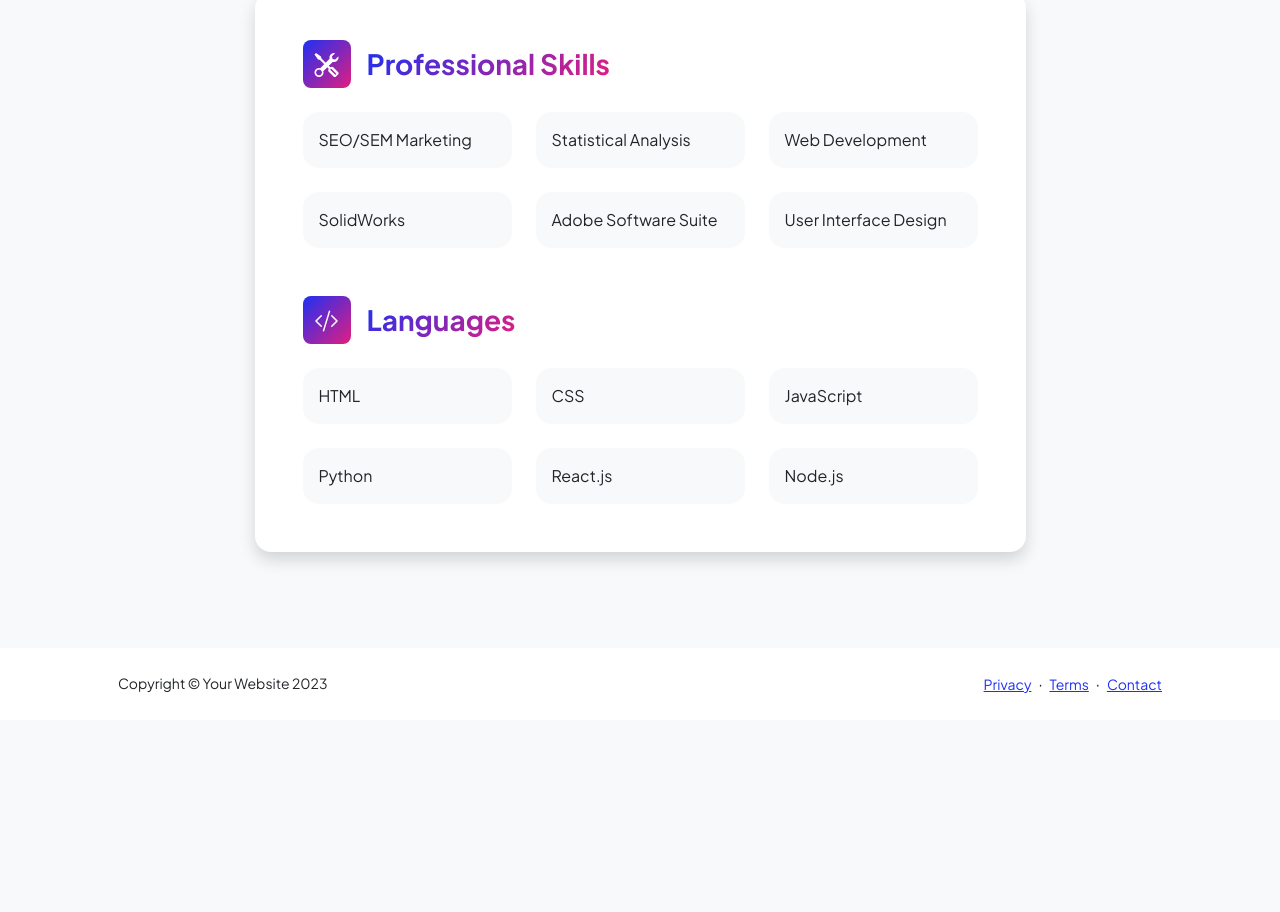
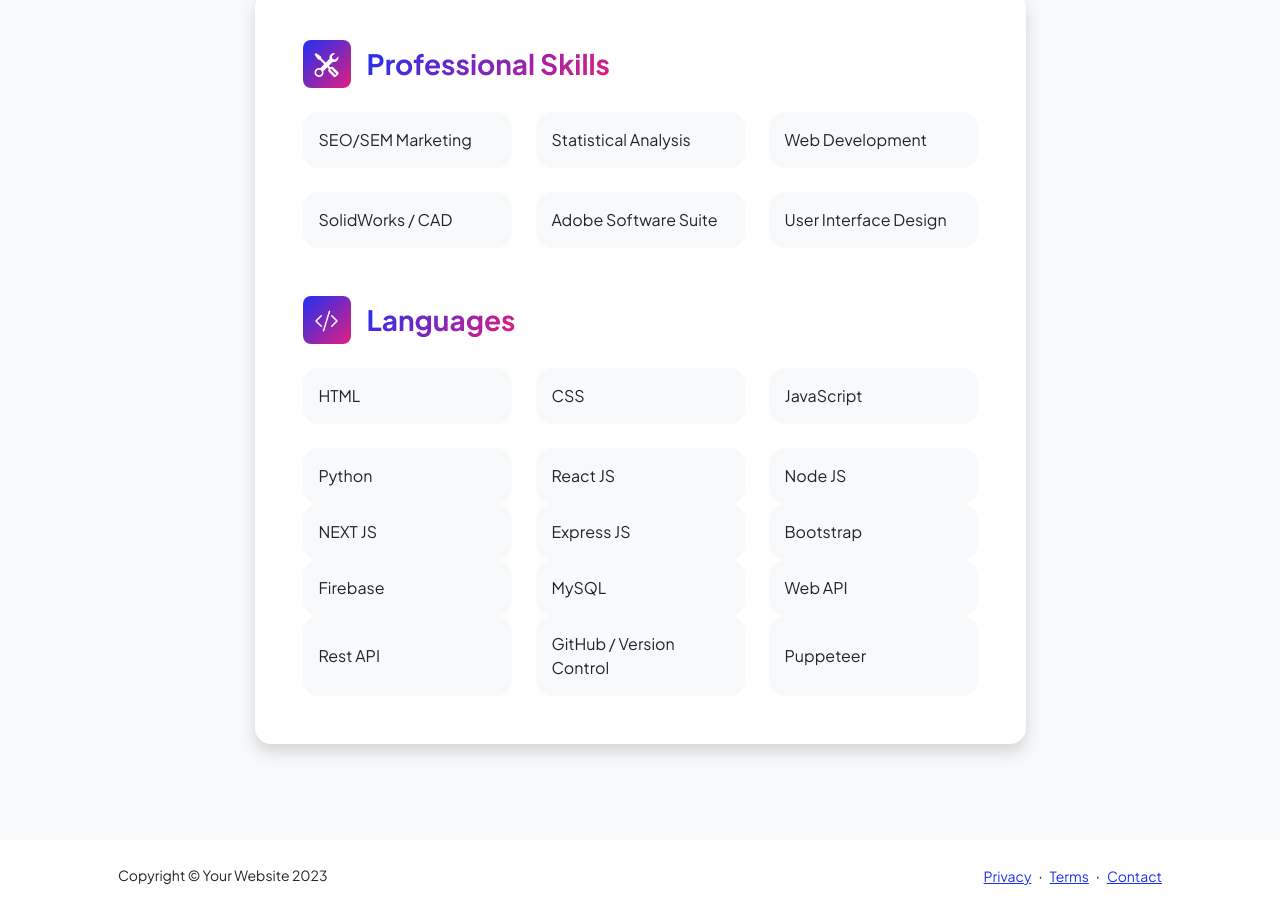
Before and after one commit to Mr-Higgs/Personal-Website, a plain HTML site: page resume.html in a window 1280 px wide. Shown: the part 2823-3735 px from the top of the page. Before the commit the page ends 3543 px from the top, so only its background shows below. Drawn offline with nearby package versions, Linux system fonts and the light colour scheme.

Commit message:
Skills Update

```diff
--- a/resume.html
+++ b/resume.html
@@ -203,7 +203,7 @@
                                             <div class="col"><div class="d-flex align-items-center bg-light rounded-4 p-3 h-100">Web Development</div></div>
                                         </div>
                                         <div class="row row-cols-1 row-cols-md-3">
-                                            <div class="col mb-4 mb-md-0"><div class="d-flex align-items-center bg-light rounded-4 p-3 h-100">SolidWorks</div></div>
+                                            <div class="col mb-4 mb-md-0"><div class="d-flex align-items-center bg-light rounded-4 p-3 h-100">SolidWorks / CAD</div></div>
                                             <div class="col mb-4 mb-md-0"><div class="d-flex align-items-center bg-light rounded-4 p-3 h-100">Adobe Software Suite</div></div>
                                             <div class="col"><div class="d-flex align-items-center bg-light rounded-4 p-3 h-100">User Interface Design</div></div>
                                         </div>
@@ -221,8 +221,23 @@
                                         </div>
                                         <div class="row row-cols-1 row-cols-md-3">
                                             <div class="col mb-4 mb-md-0"><div class="d-flex align-items-center bg-light rounded-4 p-3 h-100">Python</div></div>
-                                            <div class="col mb-4 mb-md-0"><div class="d-flex align-items-center bg-light rounded-4 p-3 h-100">React.js</div></div>
-                                            <div class="col"><div class="d-flex align-items-center bg-light rounded-4 p-3 h-100">Node.js</div></div>
+                                            <div class="col mb-4 mb-md-0"><div class="d-flex align-items-center bg-light rounded-4 p-3 h-100">React JS</div></div>
+                                            <div class="col"><div class="d-flex align-items-center bg-light rounded-4 p-3 h-100">Node JS</div></div>
+                                        </div>
+                                        <div class="row row-cols-1 row-cols-md-3">
+                                            <div class="col mb-4 mb-md-0"><div class="d-flex align-items-center bg-light rounded-4 p-3 h-100">NEXT JS</div></div>
+                                            <div class="col mb-4 mb-md-0"><div class="d-flex align-items-center bg-light rounded-4 p-3 h-100">Express JS</div></div>
+                                            <div class="col"><div class="d-flex align-items-center bg-light rounded-4 p-3 h-100">Bootstrap</div></div>
+                                        </div>
+                                        <div class="row row-cols-1 row-cols-md-3">
+                                            <div class="col mb-4 mb-md-0"><div class="d-flex align-items-center bg-light rounded-4 p-3 h-100">Firebase</div></div>
+                                            <div class="col mb-4 mb-md-0"><div class="d-flex align-items-center bg-light rounded-4 p-3 h-100">MySQL</div></div>
+                                            <div class="col"><div class="d-flex align-items-center bg-light rounded-4 p-3 h-100">Web API</div></div>
+                                        </div>
+                                        <div class="row row-cols-1 row-cols-md-3">
+                                            <div class="col mb-4 mb-md-0"><div class="d-flex align-items-center bg-light rounded-4 p-3 h-100">Rest API</div></div>
+                                            <div class="col mb-4 mb-md-0"><div class="d-flex align-items-center bg-light rounded-4 p-3 h-100">GitHub / Version Control</div></div>
+                                            <div class="col"><div class="d-flex align-items-center bg-light rounded-4 p-3 h-100">Puppeteer</div></div>
                                         </div>
 
                                     </div>
```
